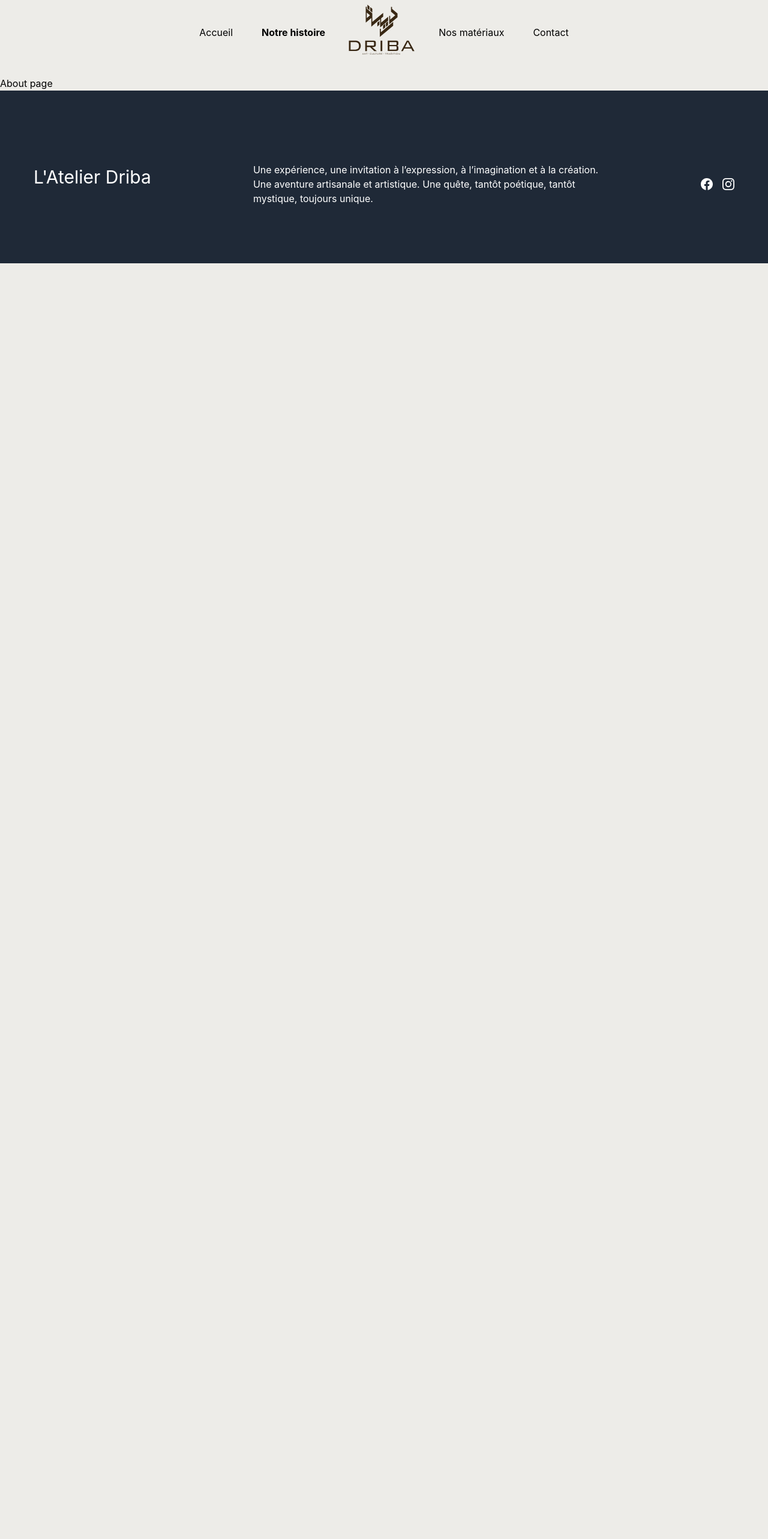
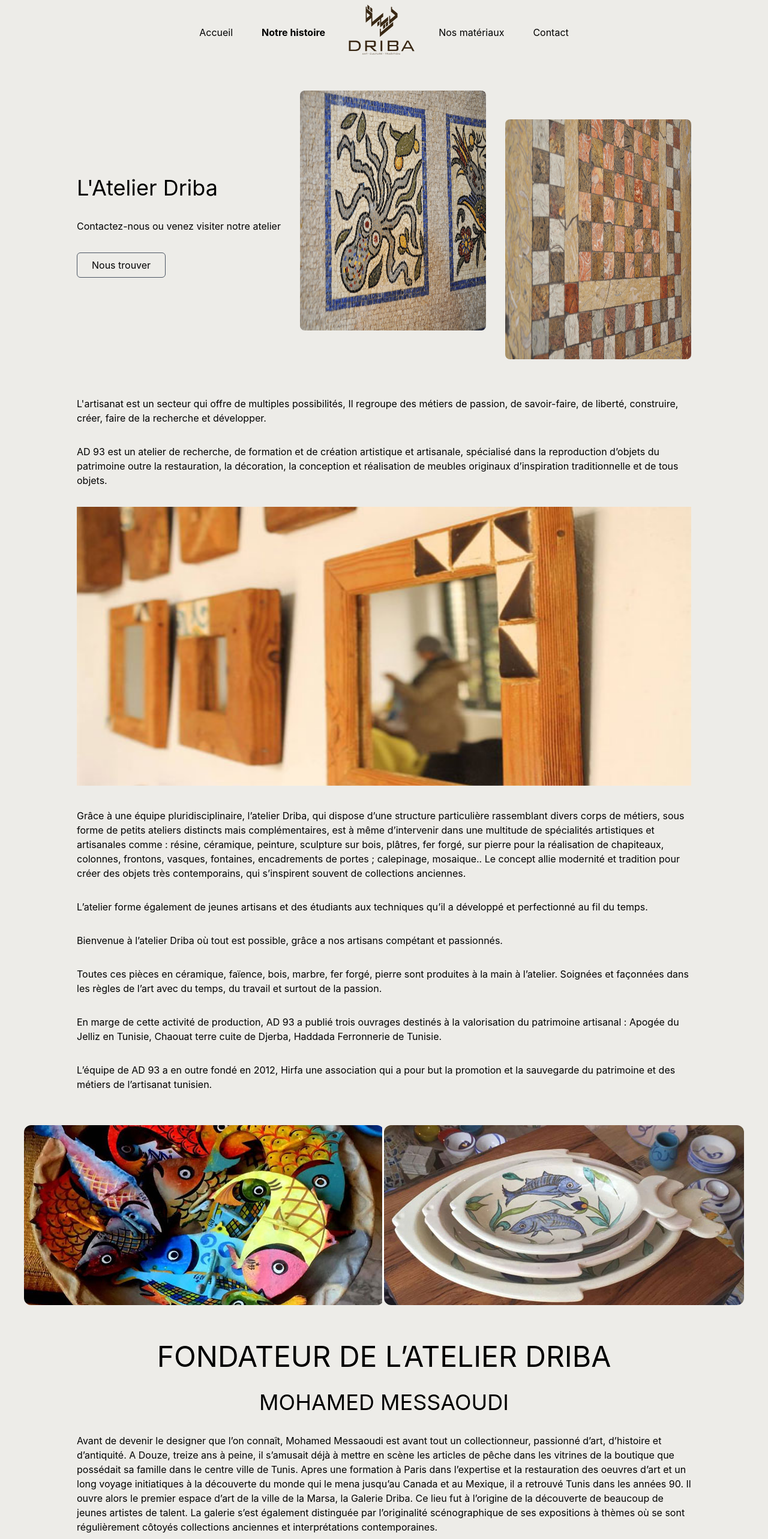
Before and after one commit to nmrabet/driba, a Next.js app: page /about in a window 1280 px wide. Shown: the part 20-2586 px from the top of the page at 60% size. Before the commit the page ends 800 px from the top, so only its background shows below. Built offline with nearby package versions, Linux system fonts and the light colour scheme.

Commit message:
add about page

```diff
--- a/pages/about.js
+++ b/pages/about.js
@@ -1,8 +1,138 @@
+import Image from "next/image";
+import mosaique from "../public/images/mosaiques.jpg";
+import marbre from "../public/images/marbredriba.jpg";
+import cadres from "../public/images/creations/atelier-cadres.jpg";
+import poisson from "../public/images/creations/atelier-poisson.jpg";
+import assiette from "../public/images/creations/atelier-assiette.jpg";
+import artisan from "../public/images/artisan.jpg";
+
 const about = () => {
   return (
-    <div>
-      <h1>About page</h1>
-    </div>
+    <>
+      <div className="flex justify-between items-center mx-32 my-6">
+        <div className="space-y-8">
+          <h1 className="text-4xl">L&apos;Atelier Driba</h1>
+          <p>Contactez-nous ou venez visiter notre atelier</p>
+          <button className="border rounded-md border-gray-600 px-6 py-2">
+            Nous trouver
+          </button>
+        </div>
+        <div className="flex flex-row space-x-8">
+          <div>
+            <Image
+              src={mosaique}
+              alt=""
+              width="310"
+              height="400"
+              className="rounded-lg"
+            />
+          </div>
+          <div className="pt-12">
+            <Image
+              src={marbre}
+              alt=""
+              width="310"
+              height="400"
+              className="rounded-lg"
+            />
+          </div>
+        </div>
+      </div>
+
+      <div className="my-14 mx-auto max-w-5xl space-y-8">
+        <p>
+          L&apos;artisanat est un secteur qui offre de multiples possibilités,
+          Il regroupe des métiers de passion, de savoir-faire, de liberté,
+          construire, créer, faire de la recherche et développer.{" "}
+        </p>
+        <p>
+          AD 93 est un atelier de recherche, de formation et de création
+          artistique et artisanale, spécialisé dans la reproduction d’objets du
+          patrimoine outre la restauration, la décoration, la conception et
+          réalisation de meubles originaux d’inspiration traditionnelle et de
+          tous objets.
+        </p>
+        <div>
+          <Image src={cadres} alt="" width={1100} height={500} />
+        </div>
+        <p>
+          Grâce à une équipe pluridisciplinaire, l’atelier Driba, qui dispose
+          d’une structure particulière rassemblant divers corps de métiers, sous
+          forme de petits ateliers distincts mais complémentaires, est à même
+          d’intervenir dans une multitude de spécialités artistiques et
+          artisanales comme : résine, céramique, peinture, sculpture sur bois,
+          plâtres, fer forgé, sur pierre pour la réalisation de chapiteaux,
+          colonnes, frontons, vasques, fontaines, encadrements de portes ;
+          calepinage, mosaique.. Le concept allie modernité et tradition pour
+          créer des objets très contemporains, qui s’inspirent souvent de
+          collections anciennes.
+        </p>
+        <p>
+          L’atelier forme également de jeunes artisans et des étudiants aux
+          techniques qu’il a développé et perfectionné au fil du temps.
+        </p>
+        <p>
+          Bienvenue à l’atelier Driba où tout est possible, grâce a nos artisans
+          compétant et passionnés.
+        </p>
+        <p>
+          Toutes ces pièces en céramique, faïence, bois, marbre, fer forgé,
+          pierre sont produites à la main à l’atelier. Soignées et façonnées
+          dans les règles de l’art avec du temps, du travail et surtout de la
+          passion.
+        </p>
+        <p>
+          En marge de cette activité de production, AD 93 a publié trois
+          ouvrages destinés à la valorisation du patrimoine artisanal : Apogée
+          du Jelliz en Tunisie, Chaouat terre cuite de Djerba, Haddada
+          Ferronnerie de Tunisie.
+        </p>
+        <p>
+          L’équipe de AD 93 a en outre fondé en 2012, Hirfa une association qui
+          a pour but la promotion et la sauvegarde du patrimoine et des métiers
+          de l’artisanat tunisien.
+        </p>
+      </div>
+
+      <div className="text-center">
+        <Image src={poisson} alt="" className="rounded-xl" />
+        <Image src={assiette} alt="" className="rounded-xl" />
+      </div>
+
+      <div className="my-14 mx-auto max-w-5xl space-y-8">
+        <h2 className="text-5xl text-center">FONDATEUR DE L’ATELIER DRIBA</h2>
+        <h3 className='text-4xl text-center'>MOHAMED MESSAOUDI</h3>
+        <p>
+          Avant de devenir le designer que l’on connaît, Mohamed Messaoudi est
+          avant tout un collectionneur, passionné d’art, d’histoire et
+          d’antiquité. A Douze, treize ans à peine, il s’amusait déjà à mettre
+          en scène les articles de pêche dans les vitrines de la boutique que
+          possédait sa famille dans le centre ville de Tunis. Apres une
+          formation à Paris dans l’expertise et la restauration des oeuvres
+          d’art et un long voyage initiatiques à la découverte du monde qui le
+          mena jusqu’au Canada et au Mexique, il a retrouvé Tunis dans les
+          années 90. Il ouvre alors le premier espace d’art de la ville de la
+          Marsa, la Galerie Driba. Ce lieu fut à l’origine de la découverte de
+          beaucoup de jeunes artistes de talent. La galerie s’est également
+          distinguée par l’originalité scénographique de ses expositions à
+          thèmes où se sont régulièrement côtoyés collections anciennes et
+          interprétations contemporaines.
+        </p>
+        <div className="text-center px-3">
+          <Image src={artisan} alt="" />
+        </div>
+        <p>
+          Mais l’activité de ce « créateur boulimique » comme beaucoup
+          n’hésitent pas a le qualifier, ne s’arrête pas la. Des 1993, Mohamed
+          Messaoudi crée l’Atelier Driba. AD 93 et parie sur la réhabilitation
+          du patrimoine artisanal traditionnel. En s’inspirant de collections
+          anciennes, il conçoit et réalise toutes sorte d’objets, accessoires de
+          de décoration et mobilier, très tendance, à la fois élégants et
+          fonctionnels, répondant ainsi à la demande d une clientèle en quête
+          d’authenticité.
+        </p>
+      </div>
+    </>
   );
 };
 
```
Also changed, not shown: public/images/marbredriba.jpg (renamed from public/images/Marbre - copieJPG.jpg), public/images/mosaiques.jpg (renamed from public/images/Mosaique 2.jpg).
